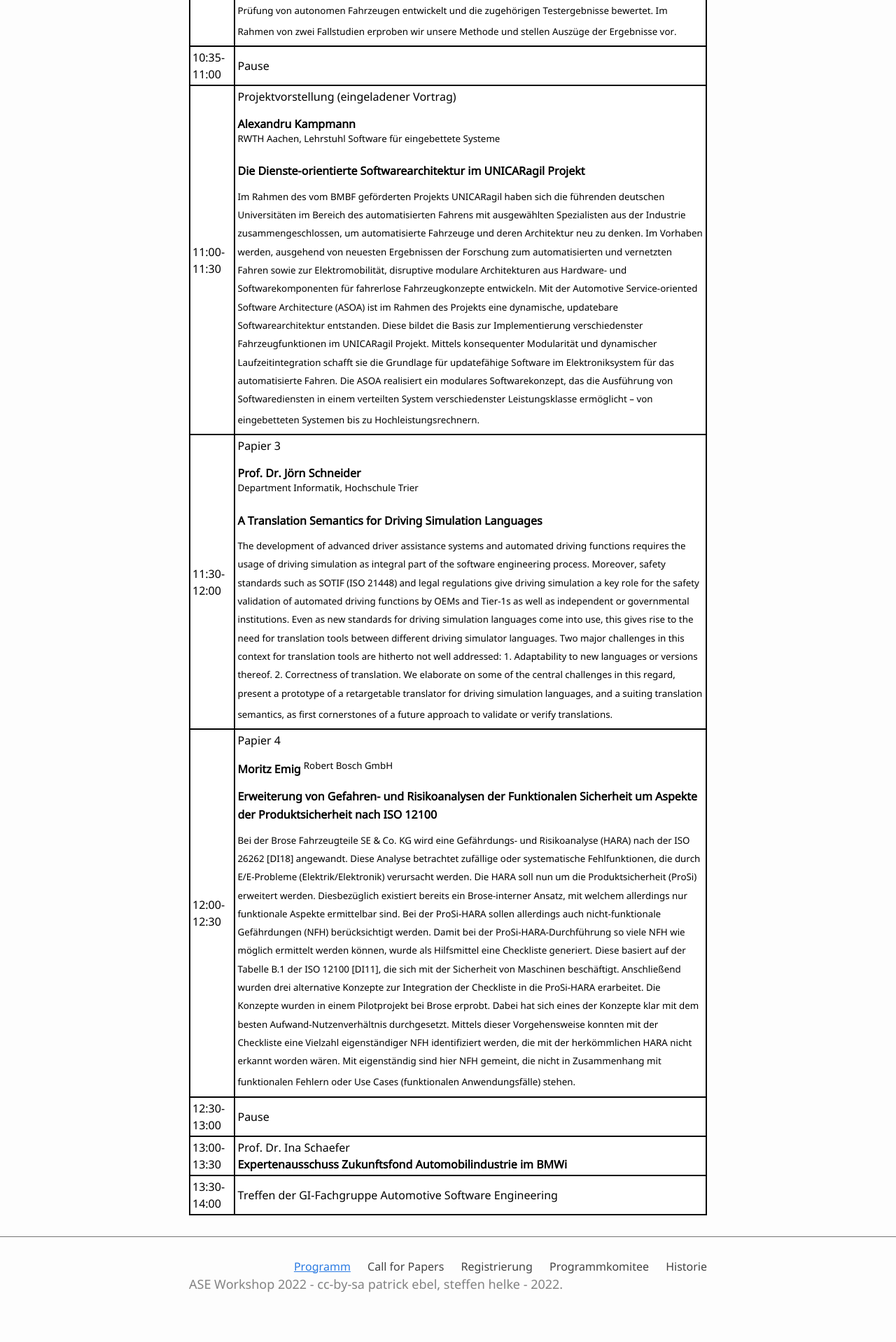
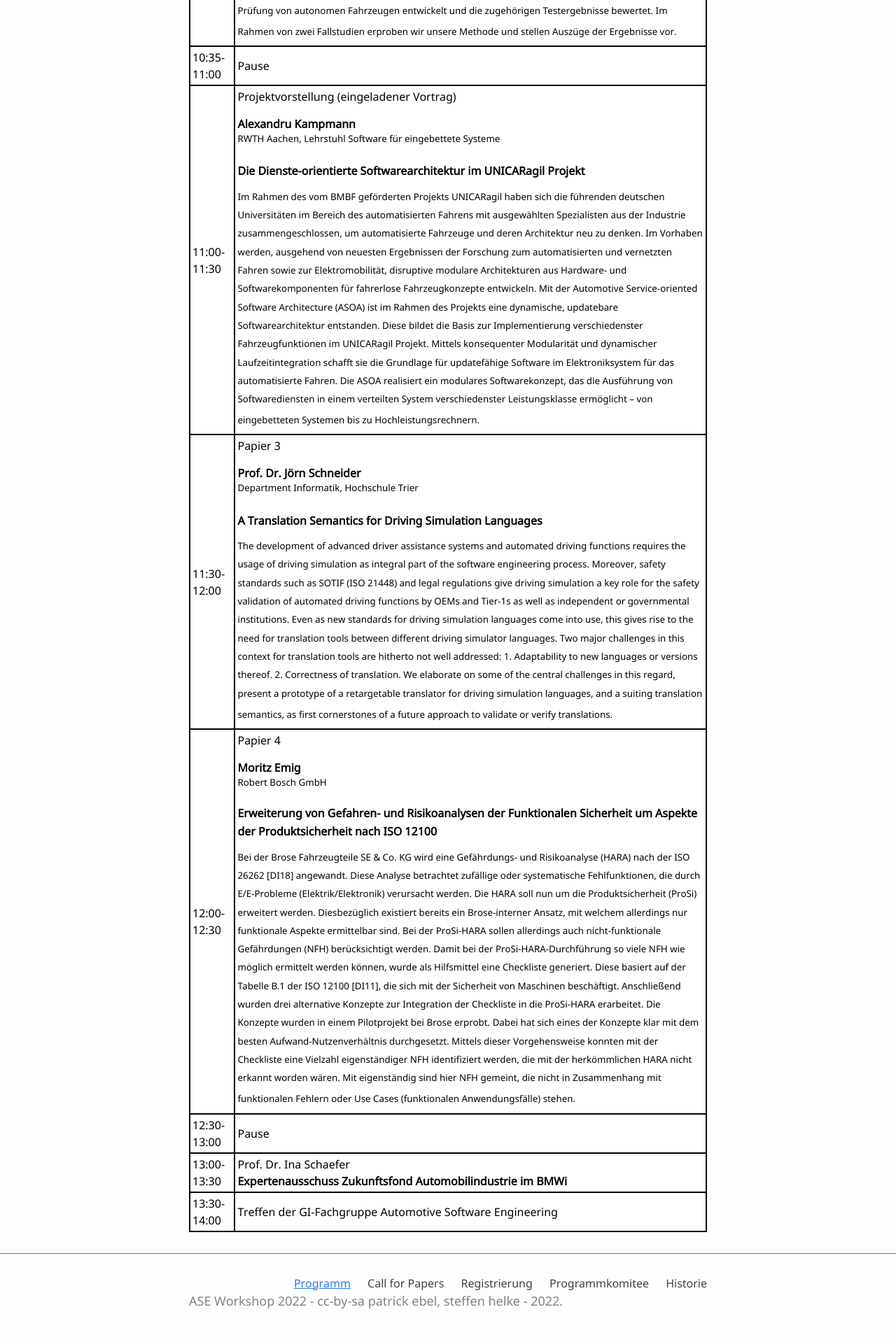
Before and after one commit to ASE-Workshop/2022, a Jekyll site: the page built from 0-programm.md, in a window 1280 px wide. Shown: the part 1499-3417 px from the top of the page at 70% size. Built offline with Jekyll 4.4.1, drawn with Linux system fonts in a browser that asks for light colours; before the commit the page ends 3393 px from its top, so only the background shows below that.

```diff
--- a/0-programm.md
+++ b/0-programm.md
@@ -93,7 +93,7 @@ table.GeneratedTable thead {
     <tr>
       <td>12:00-12:30</td>
       <td>Papier 4<p></p>
-        <b>Moritz Emig</b>
+        <b>Moritz Emig</b><br/>
         <sup>Robert Bosch GmbH  </sup> <p></p>
         <b>Erweiterung von Gefahren- und Risikoanalysen der Funktionalen Sicherheit um Aspekte der Produktsicherheit nach ISO 12100</b>
         <sup><p></p> Bei der Brose Fahrzeugteile SE & Co. KG wird eine Gefährdungs- und Risikoanalyse (HARA) nach der ISO 26262 [DI18] angewandt. Diese Analyse betrachtet zufällige oder systematische Fehlfunktionen, die durch E/E-Probleme (Elektrik/Elektronik) verursacht werden. Die HARA soll nun um die Produktsicherheit (ProSi) erweitert werden. Diesbezüglich existiert bereits ein Brose-interner Ansatz, mit welchem allerdings nur funktionale Aspekte ermittelbar sind. Bei der ProSi-HARA sollen allerdings auch nicht-funktionale Gefährdungen (NFH) berücksichtigt werden. Damit bei der ProSi-HARA-Durchführung so viele NFH wie möglich ermittelt werden können, wurde als Hilfsmittel eine Checkliste generiert. Diese basiert auf der Tabelle B.1 der ISO 12100 [DI11], die sich mit der Sicherheit von Maschinen beschäftigt. Anschließend wurden drei alternative Konzepte zur Integration der Checkliste in die ProSi-HARA erarbeitet. Die Konzepte wurden in einem Pilotprojekt bei Brose erprobt. Dabei hat sich eines der Konzepte klar mit dem besten Aufwand-Nutzenverhältnis durchgesetzt. Mittels dieser Vorgehensweise konnten mit der Checkliste eine Vielzahl eigenständiger NFH identifiziert werden, die mit der herkömmlichen HARA nicht erkannt worden wären. Mit eigenständig sind hier NFH gemeint, die nicht in Zusammenhang mit funktionalen Fehlern oder Use Cases (funktionalen Anwendungsfälle) stehen.<sup>
```
